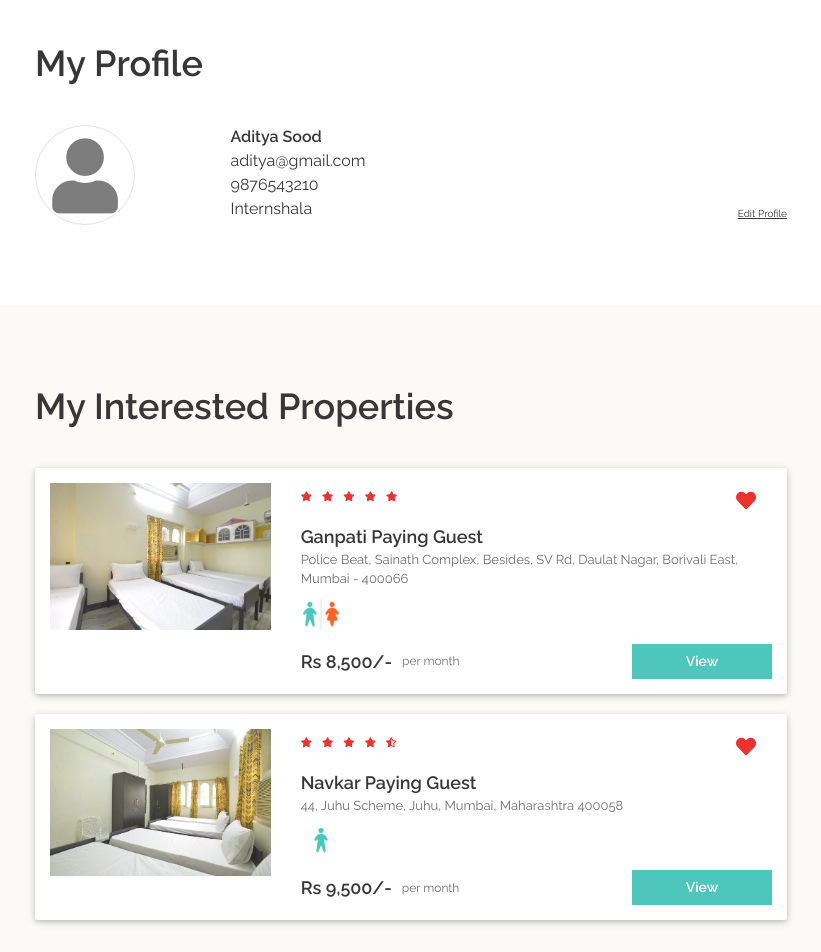
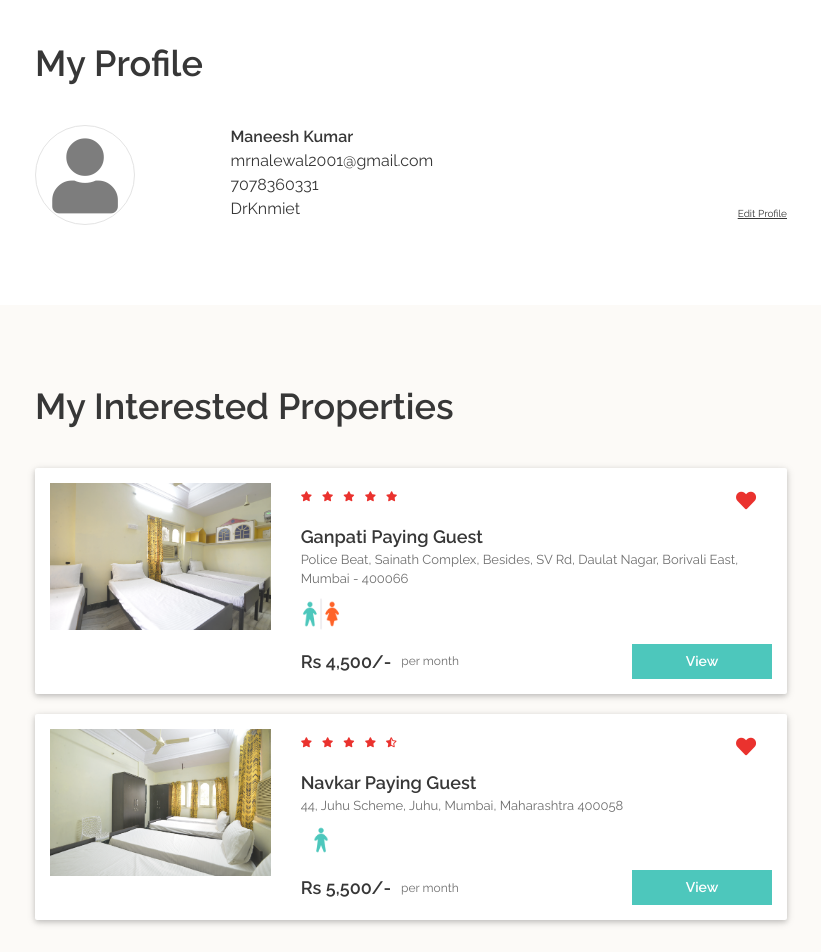
Before and after one commit to maneesh-kumar123/FYNH_PROJECT, a plain HTML site: page dashboard.html in a window 1280 px wide. Shown: the part 140-1092 px from the top of the page, without its empty margins (229-1050 px from the left). Drawn offline with Linux system fonts and the light colour scheme.

Commit message:
Update dashboard.html

```diff
--- a/dashboard.html
+++ b/dashboard.html
@@ -65,10 +65,10 @@
             <div class="col-md-9">
                 <div class="row no-gutters justify-content-between align-items-end">
                     <div class="profile">
-                        <div class="name">Aditya Sood</div>
-                        <div class="email">aditya@gmail.com</div>
-                        <div class="phone">9876543210</div>
-                        <div class="college">Internshala</div>
+                        <div class="name">Maneesh Kumar</div>
+                        <div class="email">mrnalewal2001@gmail.com</div>
+                        <div class="phone">7078360331</div>
+                        <div class="college">DrKnmiet</div>
                     </div>
                     <div class="edit">
                         <div class="edit-profile">Edit Profile</div>
@@ -108,7 +108,7 @@
                     </div>
                     <div class="row no-gutters">
                         <div class="rent-container col-6">
-                            <div class="rent">Rs 8,500/-</div>
+                            <div class="rent">Rs 4,500/-</div>
                             <div class="rent-unit">per month</div>
                         </div>
                         <div class="button-container col-6">
@@ -144,7 +144,7 @@
                     </div>
                     <div class="row no-gutters">
                         <div class="rent-container col-6">
-                            <div class="rent">Rs 9,500/-</div>
+                            <div class="rent">Rs 5,500/-</div>
                             <div class="rent-unit">per month</div>
                         </div>
                         <div class="button-container col-6">
```
